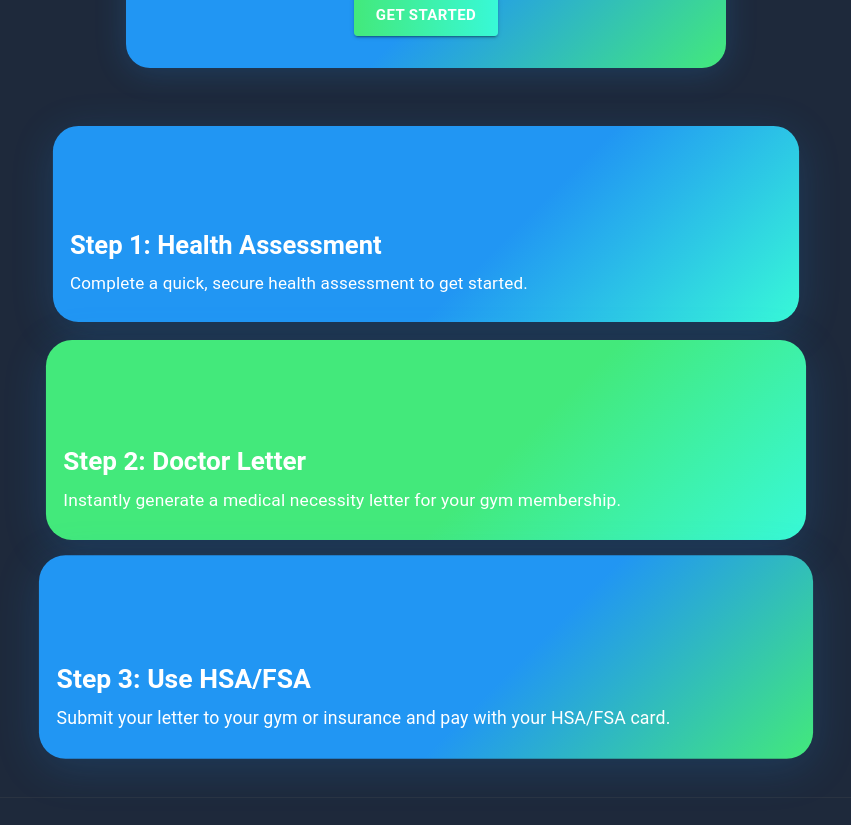
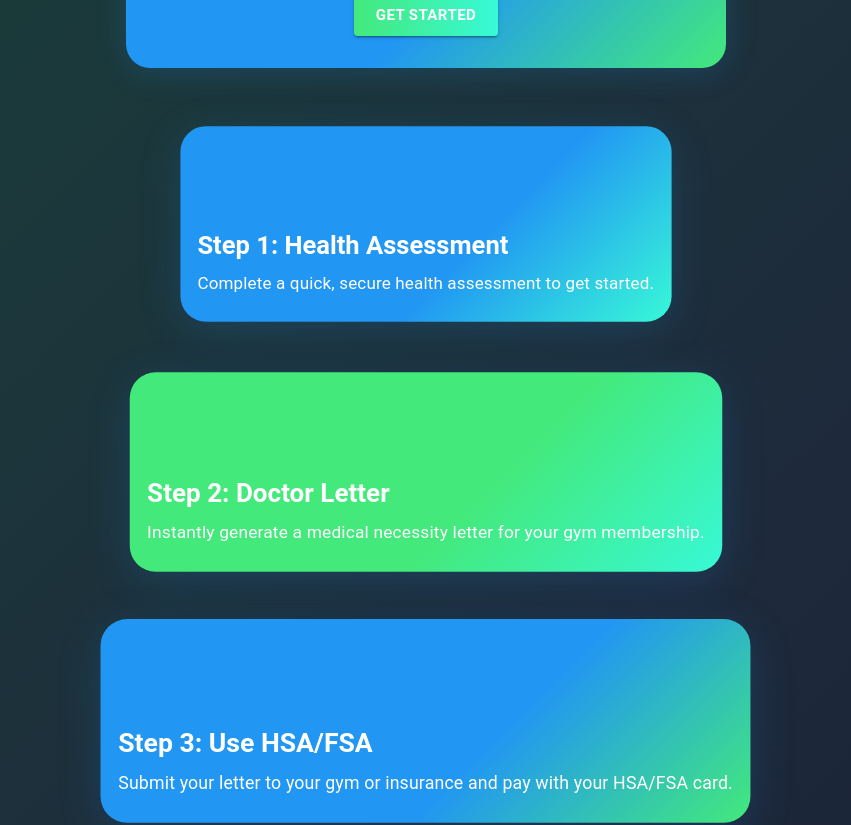
Before and after one commit to dylanrice17/whealthify, a React (Vite) app in the folder hsa-wellness-frontend/: page / in a window 1280 px wide. Shown: the part 391-1216 px from the top of the page, without its empty margins (214-1065 px from the left). Built offline with nearby package versions, Linux system fonts and the light colour scheme; some icons are missing.

Commit message:
Update Home page background gradient to subtly green

```diff
--- a/hsa-wellness-frontend/src/pages/Enterprise.jsx
+++ b/hsa-wellness-frontend/src/pages/Enterprise.jsx
@@ -51,7 +51,7 @@
     setForm({ name: '', email: '', company: '' });
   };
   return (
-    <Box sx={{ minHeight: '100vh', background: 'radial-gradient(circle at 60% 0%, #2196f3 60%, #43e97b 100%)', pb: 10 }}>
+    <Box sx={{ minHeight: '100vh', background: 'linear-gradient(135deg, #1e293b 0%, #0f172a 50%, #43e97b 100%)', py: 8 }}>
       {/* Hero Section */}
       <Box sx={{ pt: 10, pb: 8, textAlign: 'center', color: '#fff', position: 'relative' }}>
         <Typography variant="h2" fontWeight={900} sx={{ mb: 2, letterSpacing: 1, textShadow: '0 8px 40px #2196f3' }}>
--- a/hsa-wellness-frontend/src/pages/Home.jsx
+++ b/hsa-wellness-frontend/src/pages/Home.jsx
@@ -1,5 +1,5 @@
 import React, { useRef, useEffect, useState } from 'react';
-import { Box, Button, Typography, Card, CardContent, Avatar, Divider, Alert } from '@mui/material';
+import { Box, Button, Typography, Card, CardContent, Avatar, Divider, Alert, Grid } from '@mui/material';
 import { useNavigate } from 'react-router-dom';
 import FitnessCenterIcon from '@mui/icons-material/FitnessCenter';
 import CheckCircleIcon from '@mui/icons-material/CheckCircle';
@@ -98,7 +98,7 @@
 export default function Home() {
   const navigate = useNavigate();
   return (
-    <Box sx={{ minHeight: '100vh', background: 'radial-gradient(circle at 50% 0%, #1e293b 60%, #0f172a 100%)', py: 8 }}>
+    <Box sx={{ minHeight: '100vh', background: 'linear-gradient(135deg, rgba(67, 233, 123, 0.2) 0%, #1e293b 50%, #0f172a 100%)', py: 8 }}>
       <Box sx={gradientBox}>
         <Typography variant="h3" fontWeight={700} gutterBottom>
           Healthy Living, Tax Free
@@ -112,24 +112,32 @@
       </Box>
 
       <Box sx={{ mt: 8 }}>
+        <Grid container spacing={4} sx={{ maxWidth: 900, mx: 'auto', mb: 8, justifyContent: 'center' }}>
+          <Grid item xs={12} sm={6} md={6} key="step1" display="flex" justifyContent="center">
             <ParallaxStepCard
               icon={<FitnessCenterIcon fontSize="inherit" />}
               title="Step 1: Health Assessment"
               description="Complete a quick, secure health assessment to get started."
               gradient="linear-gradient(135deg, #2196f3 60%, #38f9d7 100%)"
             />
+          </Grid>
+          <Grid item xs={12} sm={6} md={6} key="step2" display="flex" justifyContent="center">
             <ParallaxStepCard
               icon={<CheckCircleIcon fontSize="inherit" />}
               title="Step 2: Doctor Letter"
               description="Instantly generate a medical necessity letter for your gym membership."
               gradient="linear-gradient(135deg, #43e97b 60%, #38f9d7 100%)"
             />
+          </Grid>
+          <Grid item xs={12} sm={6} md={6} key="step3" display="flex" justifyContent="center">
             <ParallaxStepCard
               icon={<CreditCardIcon fontSize="inherit" />}
               title="Step 3: Use HSA/FSA"
               description="Submit your letter to your gym or insurance and pay with your HSA/FSA card."
               gradient="linear-gradient(135deg, #2196f3 60%, #43e97b 100%)"
             />
+          </Grid>
+        </Grid>
       </Box>
 
       <Divider sx={{ my: 6, background: 'rgba(255,255,255,0.08)' }} />
```
Lines whose indentation alone changed are shown as unchanged.
